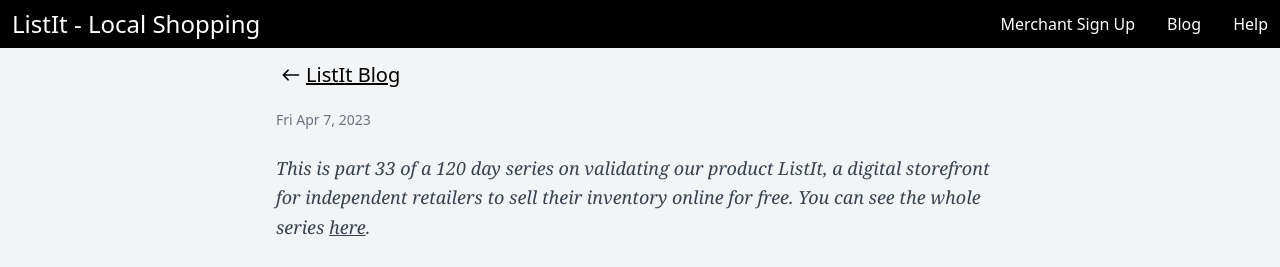
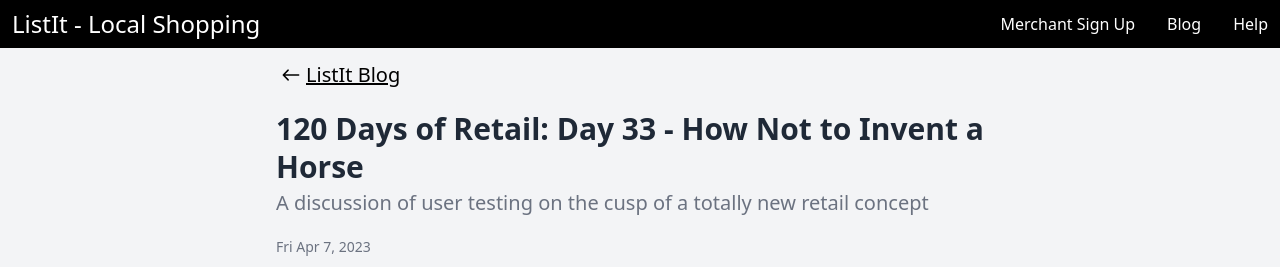
Before and after one commit to jwhubert91/listit-webapp, a Next.js app: page /blog/day-33 in a window 1280 px wide. Shown: the top 267 px of the page. Built offline with nearby package versions, Linux system fonts and the light colour scheme.

Commit message:
add important header stuff

```diff
--- a/pages/blog/day-33.tsx
+++ b/pages/blog/day-33.tsx
@@ -16,7 +16,11 @@
   }
   return (
     <Layout headData={headData}>
-      <BlogArticle blogTitle="" blogSubtitle="" dateString="Fri Apr 7, 2023">
+      <BlogArticle
+        blogTitle="120 Days of Retail: Day 33 - How Not to Invent a Horse"
+        blogSubtitle="A discussion of user testing on the cusp of a totally new retail concept"
+        dateString="Fri Apr 7, 2023"
+      >
         <>
           <p className="italic">
             This is part 33 of a 120 day series on validating our product
```
